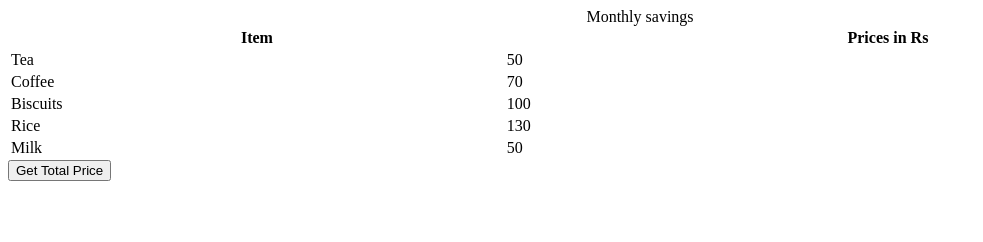
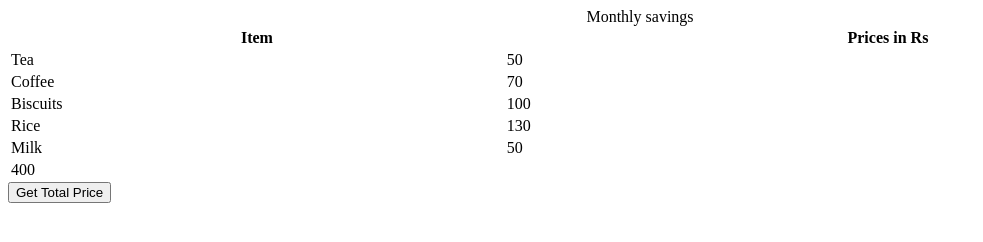
Before and after one commit to acciojob/grofers-checkout-AnkitKumarDelta, a website: page main.html in a window 1280 px wide. Both pictures are taken after a click on the button "Get Total Price". Shown: the whole page, without its empty margins (0-983 px from the left). Drawn offline with Linux system fonts and the light colour scheme.

Commit message:
created a submission

```diff
--- a/script.js
+++ b/script.js
@@ -2,9 +2,21 @@ const getSumBtn = document.createElement("button");
 getSumBtn.append("Get Total Price");
 document.body.appendChild(getSumBtn);
 
+let table = document.querySelector("table");
+let prices = document.querySelectorAll(".price");
+
 const getSum = () => {
 //Add your code here
-
+	let total = 0;
+	prices.forEach((el)=>{
+		total+=Number(el.innerText);
+	});
+  let tr = document.createElement("tr");
+  let td = document.createElement("td");
+  td.innerText = total;
+  td.className = "price";
+  tr.append(td);
+  table.append(tr);
 };
 
 getSumBtn.addEventListener("click", getSum);
```
Also changed, not shown: main.html (+0 -1 lines).
